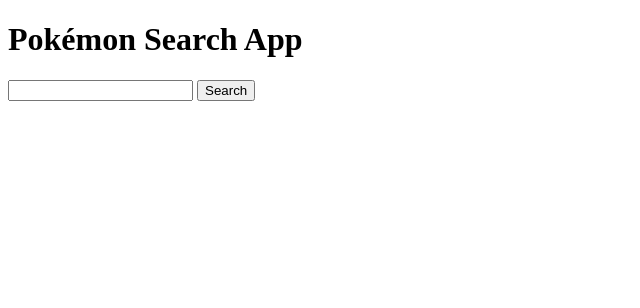
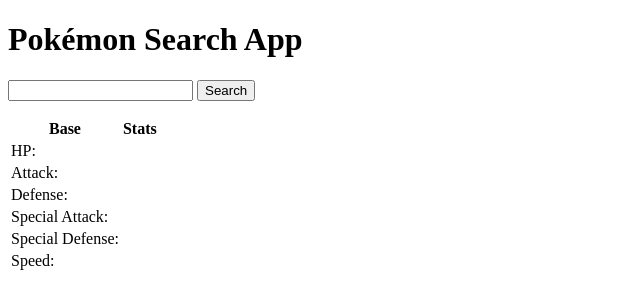
Before and after one commit to m4rcin7/pok-mon-app, a plain HTML site: page index.html in a window 1280 px wide. Shown: the whole page, without its empty margins (0-640 px from the left). Drawn offline with Linux system fonts and the light colour scheme.

Commit message:
pokémon-app

```diff
--- a/index.html
+++ b/index.html
@@ -29,6 +29,39 @@
           <p id="weight"></p>
           <div id="types"></div>
         </div>
+
+        <table>
+          <thead>
+            <tr>
+              <th>Base</th>
+              <th>Stats</th>
+            </tr>
+          </thead>
+          <tr>
+            <td>HP:</td>
+            <td id="hp"></td>
+          </tr>
+          <tr>
+            <td>Attack:</td>
+            <td id="attack"></td>
+          </tr>
+          <tr>
+            <td>Defense:</td>
+            <td id="defense"></td>
+          </tr>
+          <tr>
+            <td>Special Attack:</td>
+            <td id="special-attack"></td>
+          </tr>
+          <tr>
+            <td>Special Defense:</td>
+            <td id="special-defense"></td>
+          </tr>
+          <tr>
+            <td>Speed:</td>
+            <td id="speed"></td>
+          </tr>
+        </table>
       </div>
     </div>
 
```
